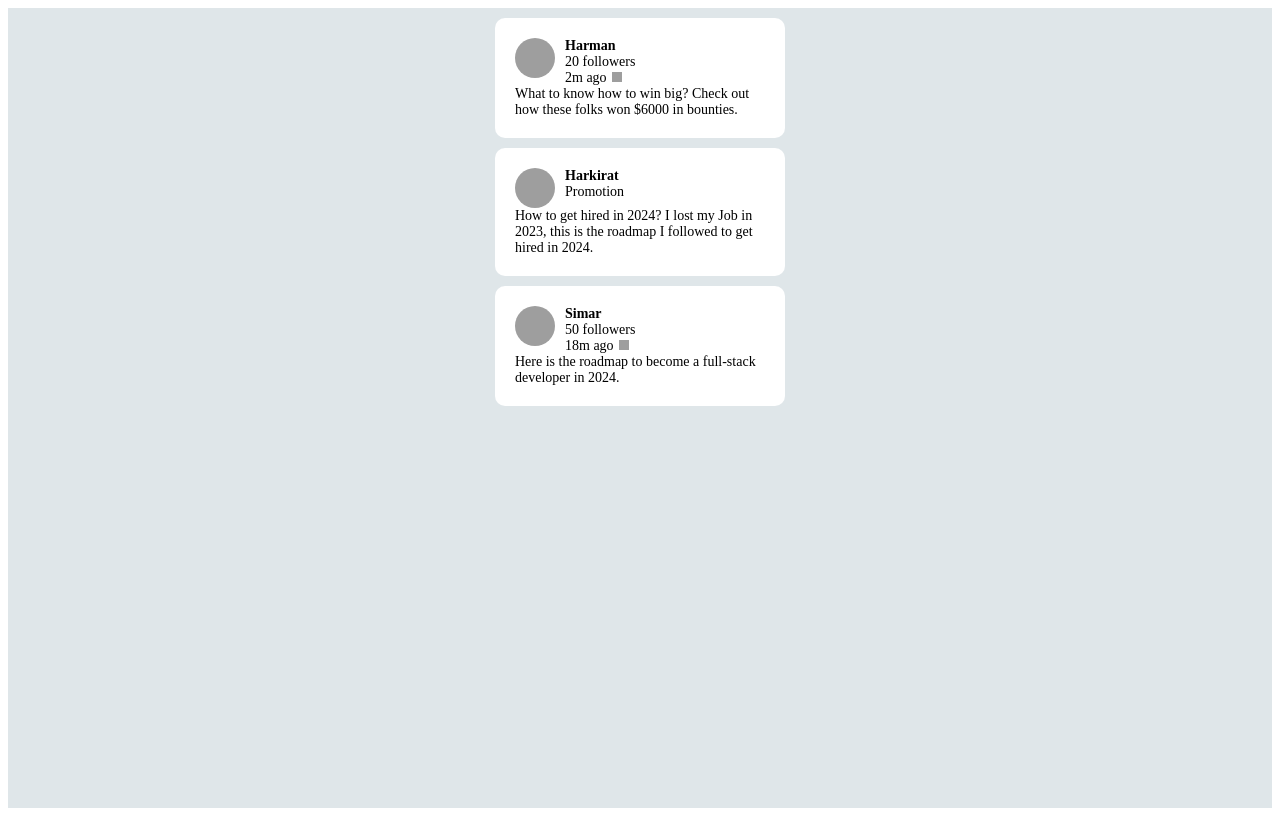
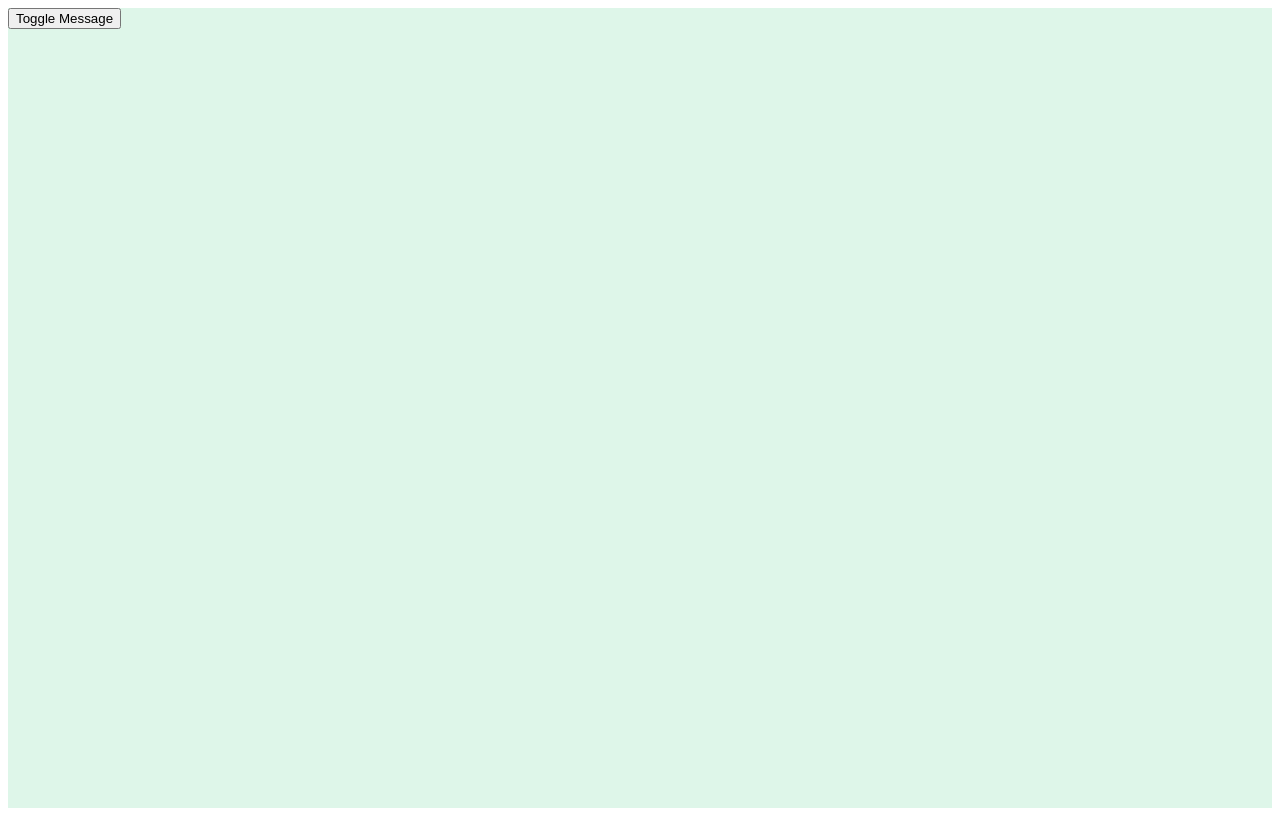
Before and after one commit to Harmankhurana/Cohort-3-Full-Stack-WebDevelopment, a React (Vite) app in the folder Week 9 - React.js/react-basics/: page / in a window 1280 px wide. Built offline with nearby package versions, Linux system fonts and the light colour scheme; grey boxes are pictures that could not be loaded.

Commit message:
feat(Toggle Message): Creating a toggle message component

```diff
--- a/Week 9 - React.js/react-basics/src/ToggleMessage.jsx
+++ b/Week 9 - React.js/react-basics/src/ToggleMessage.jsx
@@ -11,7 +11,7 @@ function App() {
 const ToggleMessage = () => {
     // this is called state defination(defining a new state variable)
     // When the value of a state variable changes,
-    // The component that uses the state variables changes
+    // The component that uses the state variables re-renders
     const [isVisible, setIsVisible] = useState(false);
 
     return(
--- a/Week 9 - React.js/react-basics/src/main.jsx
+++ b/Week 9 - React.js/react-basics/src/main.jsx
@@ -6,9 +6,10 @@ import ConditionalRendering from './ConditionalRendering.jsx'
 import TimerToggle from './TimerToggle.jsx'
 import PostComponent from './PostComponent.jsx'
 import Props from './Props.jsx'
+import ToggleMessage from './ToggleMessage.jsx'
 
 createRoot(document.getElementById('root')).render(
   <StrictMode>
-    <Props />
+    <ToggleMessage />
   </StrictMode>,
 )
```
